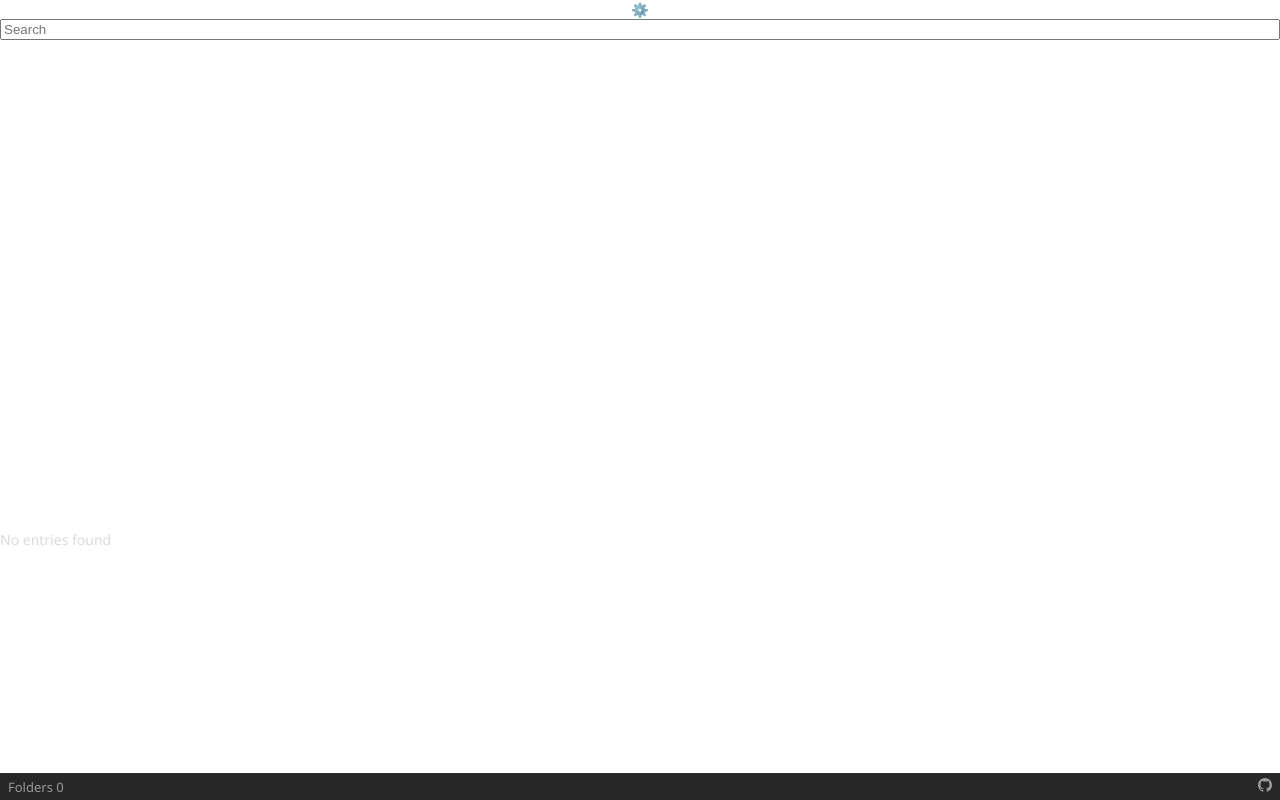
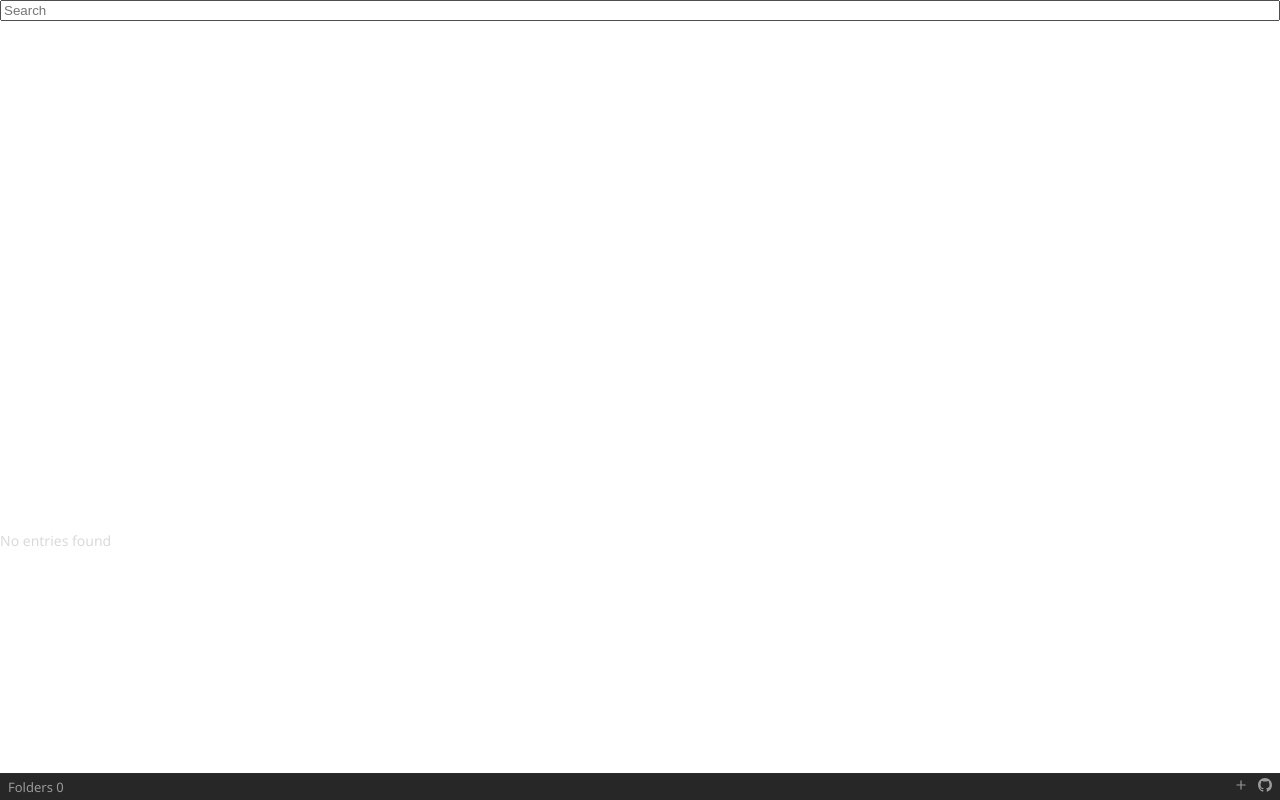
Before and after one commit to guasam/code-explorer, a React (Vite) app: page / in a window 1280 px wide. Built offline with nearby package versions, Linux system fonts and the light colour scheme.

Commit message:
Impl: + button for dialog box trigger in status bar

```diff
--- a/src/renderer/App.tsx
+++ b/src/renderer/App.tsx
@@ -3,6 +3,7 @@ import basic from './styles/basic.module.css';
 import DialogBox from './components/DialogBox';
 import { VariableSizeList as List } from 'react-window';
 import Fuse from 'fuse.js';
+import { GitHubIcon, PlusIcon } from './components/Icons';
 
 export default function App() {
   const [entries, setEntries] = useState<ProjectEntryWithMeta[]>([]);
@@ -137,6 +138,13 @@ export default function App() {
 
   return (
     <div className={basic.app}>
+      <input type="text" placeholder="Search" value={filterText} onChange={(e) => setFilterText(e.target.value)} />
+      <List height={510} width={'100%'} itemCount={filteredEntries.length} itemSize={() => 35}>
+        {EntryRow}
+      </List>
+
+      {filteredEntries.length === 0 && <div>No entries found</div>}
+
       <DialogBox isOpen={isDialogOpen} onClose={closeDialog} title="Code State File">
         <div>Enter vscode state file (state.vscdb) path:</div>
         <br />
@@ -148,29 +156,18 @@ export default function App() {
           </button>
         </div>
       </DialogBox>
-      <button onClick={openDialog}>⚙️</button>
-      <input type="text" placeholder="Search" value={filterText} onChange={(e) => setFilterText(e.target.value)} />
-
-      <List height={490} width={'100%'} itemCount={filteredEntries.length} itemSize={() => 35}>
-        {EntryRow}
-      </List>
-
-      {filteredEntries.length === 0 && <div>No entries found</div>}
 
       <div className="statusbar">
         <div>Folders {entries.length}</div>
-        <div>
-          <span title="Guasam - Github" onClick={gotoGithub}>
+        <div style={{ display: 'flex', gap: '10px' }}>
+          <button title="Configure" onClick={openDialog}>
+            <PlusIcon />
+          </button>
+          <button title="Guasam - Github" onClick={gotoGithub}>
             <GitHubIcon />
-          </span>
+          </button>
         </div>
       </div>
     </div>
   );
 }
-
-const GitHubIcon = () => (
-  <svg height="14" width="14" viewBox="0 0 16 16" fill="currentColor" xmlns="http://www.w3.org/2000/svg">
-    <path d="M8 0C3.58 0 0 3.58 0 8c0 3.54 2.29 6.53 5.47 7.59.4.07.55-.17.55-.38 0-.19-.01-.82-.01-1.49-2.01.37-2.53-.49-2.69-.94-.09-.23-.48-.94-.82-1.13-.28-.15-.68-.52-.01-.53.63-.01 1.08.58 1.23.82.72 1.21 1.87.87 2.33.66.07-.52.28-.87.51-1.07-1.78-.2-3.64-.89-3.64-3.95 0-.87.31-1.59.82-2.15-.08-.2-.36-1.02.08-2.12 0 0 .67-.21 2.2.82.64-.18 1.32-.27 2-.27.68 0 1.36.09 2 .27 1.53-1.04 2.2-.82 2.2-.82.44 1.1.16 1.92.08 2.12.51.56.82 1.27.82 2.15 0 3.07-1.87 3.75-3.65 3.95.29.25.54.73.54 1.48 0 1.07-.01 1.93-.01 2.19 0 .21.15.46.55.38A8.013 8.013 0 0016 8c0-4.42-3.58-8-8-8z" />
-  </svg>
-);
--- /dev/null
+++ b/src/renderer/components/Icons.tsx
@@ -0,0 +1,11 @@
+export const GitHubIcon = () => (
+  <svg height="14" width="14" viewBox="0 0 16 16" fill="currentColor" xmlns="http://www.w3.org/2000/svg">
+    <path d="M8 0C3.58 0 0 3.58 0 8c0 3.54 2.29 6.53 5.47 7.59.4.07.55-.17.55-.38 0-.19-.01-.82-.01-1.49-2.01.37-2.53-.49-2.69-.94-.09-.23-.48-.94-.82-1.13-.28-.15-.68-.52-.01-.53.63-.01 1.08.58 1.23.82.72 1.21 1.87.87 2.33.66.07-.52.28-.87.51-1.07-1.78-.2-3.64-.89-3.64-3.95 0-.87.31-1.59.82-2.15-.08-.2-.36-1.02.08-2.12 0 0 .67-.21 2.2.82.64-.18 1.32-.27 2-.27.68 0 1.36.09 2 .27 1.53-1.04 2.2-.82 2.2-.82.44 1.1.16 1.92.08 2.12.51.56.82 1.27.82 2.15 0 3.07-1.87 3.75-3.65 3.95.29.25.54.73.54 1.48 0 1.07-.01 1.93-.01 2.19 0 .21.15.46.55.38A8.013 8.013 0 0016 8c0-4.42-3.58-8-8-8z" />
+  </svg>
+);
+
+export const PlusIcon = () => (
+  <svg height="14" width="14" viewBox="0 0 24 24" fill="currentColor" xmlns="http://www.w3.org/2000/svg">
+    <path d="M19 11h-6V5a1 1 0 0 0-2 0v6H5a1 1 0 0 0 0 2h6v6a1 1 0 0 0 2 0v-6h6a1 1 0 0 0 0-2z" />
+  </svg>
+);
--- a/src/renderer/styles/DialogBox.css
+++ b/src/renderer/styles/DialogBox.css
@@ -45,7 +45,7 @@
 .dialog-content textarea {
   width: 100%;
   resize: none;
-  background-color: #00000017;
+  background-color: #00000036;
   padding: 0.5rem;
   outline: none;
   color: #ffffffc7;
@@ -55,5 +55,5 @@
 }
 
 .dialog-content textarea:focus {
-  background-color: #00000036;
+  background-color: #00000069;
 }
```
